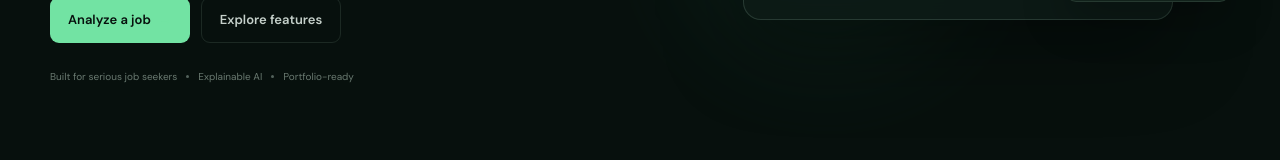
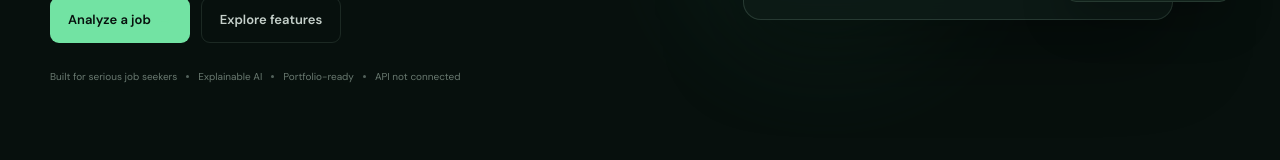
Before and after one commit to Karanaldo-07/hiremind-ai, a Next.js app in the folder frontend/: page / in a window 1280 px wide. Shown: the part 596-756 px from the top of the page. Built offline with nearby package versions, Linux system fonts and the light colour scheme; no server answers.

Commit message:
feat: show backend connectivity on landing page

```diff
--- a/frontend/app/page.tsx
+++ b/frontend/app/page.tsx
@@ -1,3 +1,5 @@
+import ApiStatus from "./components/api-status";
+
 const features = [
   {
     number: "01",
@@ -50,6 +52,8 @@ export default function Home() {
             <span>Explainable AI</span>
             <span className="dot" />
             <span>Portfolio-ready</span>
+            <span className="dot" />
+            <ApiStatus />
           </div>
         </div>
 
```
